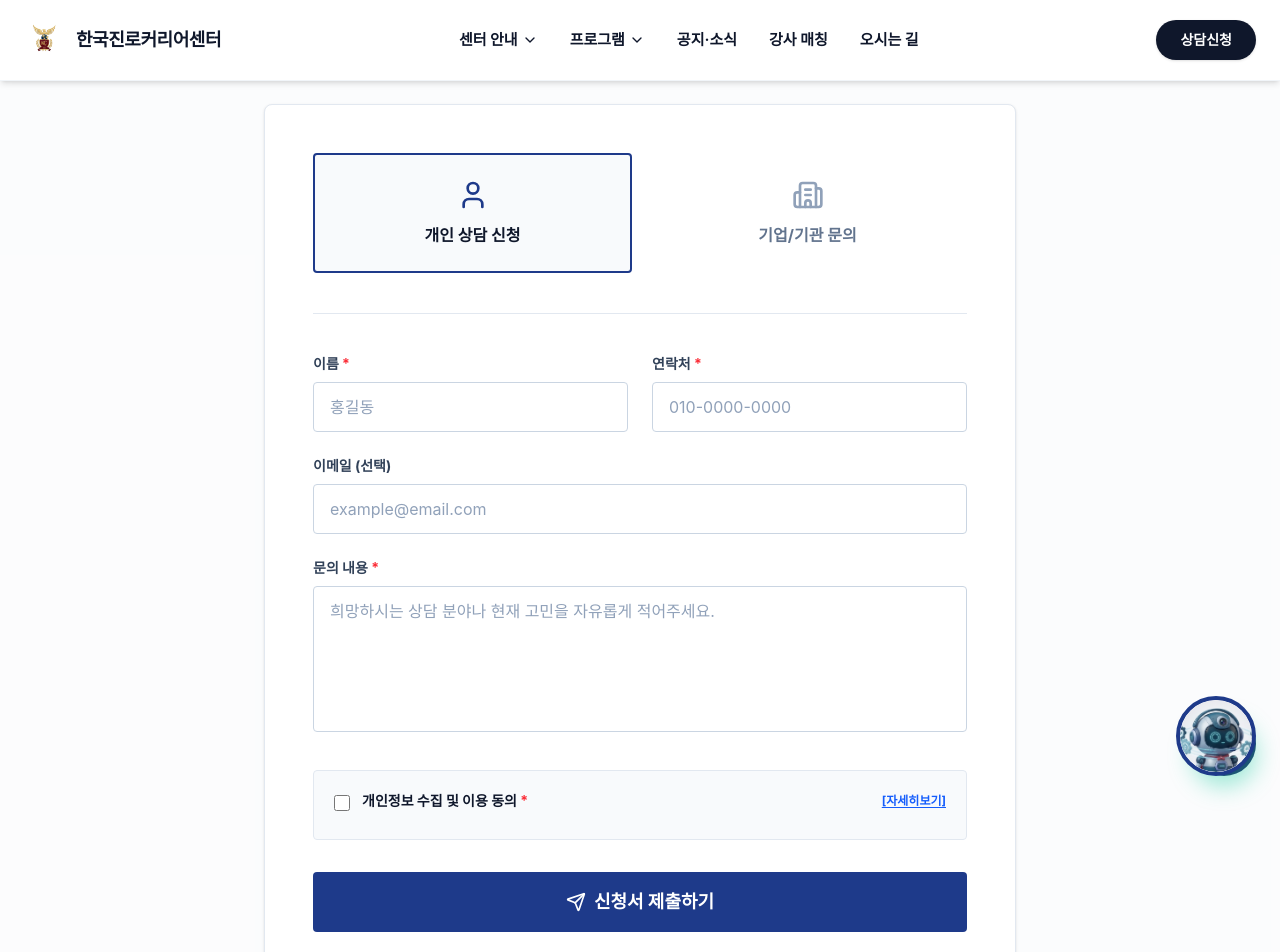
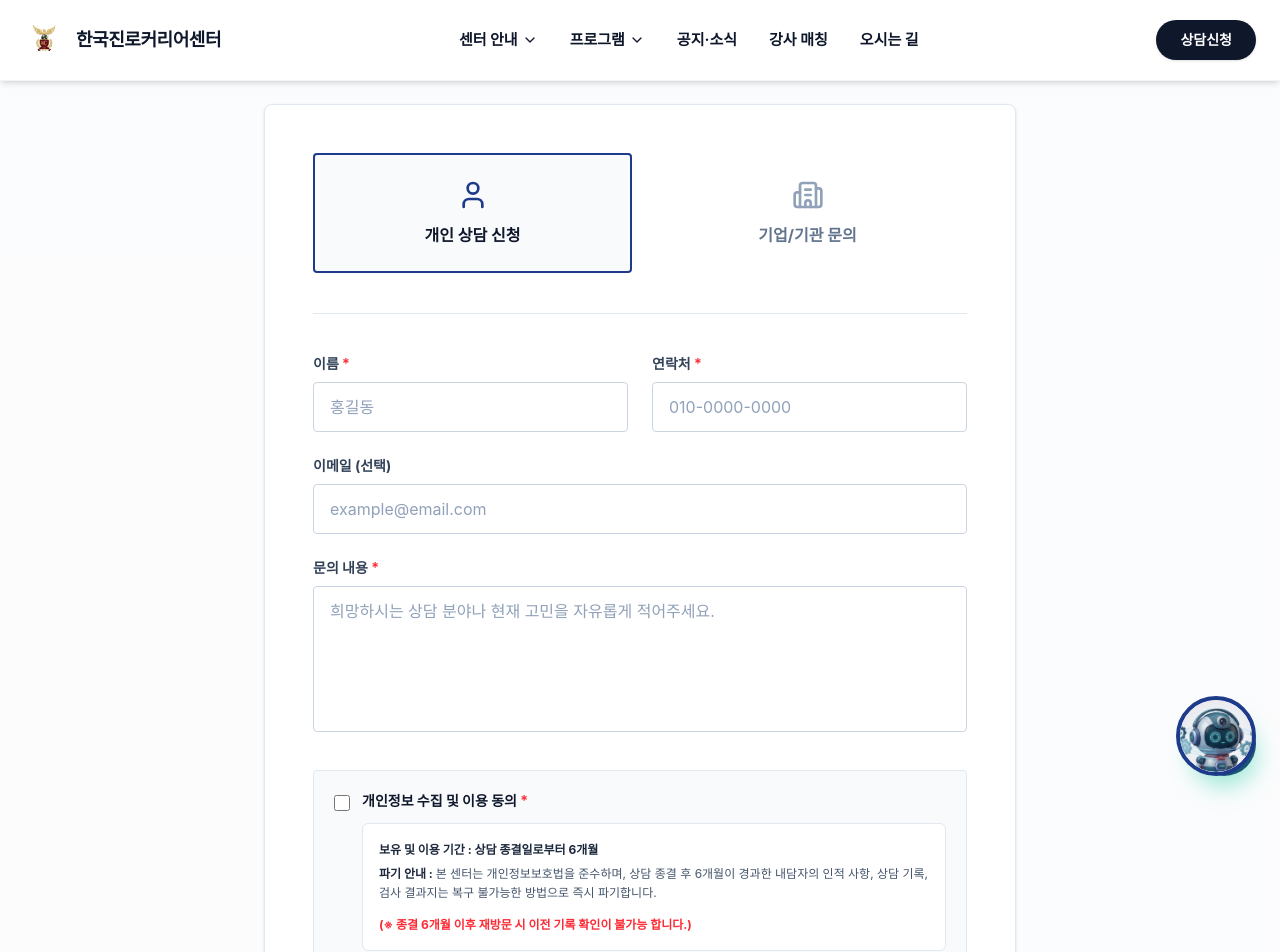
Before and after one commit to Minkkaeng/Korea-Career-Center, a Next.js app: page /apply in a window 1280 px wide. Shown: the top 952 px of the page. Built offline with nearby package versions, Linux system fonts and the light colour scheme.

Commit message:
style: remove detail view toggle and always show privacy content

```diff
--- a/approved-ui/pages/Apply.tsx
+++ b/approved-ui/pages/Apply.tsx
@@ -221,18 +221,8 @@ export default function Apply() {
                     <label htmlFor="privacy" className="font-bold text-slate-900 cursor-pointer">
                       개인정보 수집 및 이용 동의 <span className="text-red-500">*</span>
                     </label>
-                    <button
-                      type="button"
-                      onClick={() => {
-                        const el = document.getElementById('privacy-details');
-                        if (el) el.classList.toggle('hidden');
-                      }}
-                      className="text-xs text-blue-600 hover:text-blue-800 font-bold underline underline-offset-2"
-                    >
-                      [자세히보기]
-                    </button>
                   </div>
-                  <div id="privacy-details" className="hidden mt-3 p-4 bg-white border border-slate-200 rounded-md text-xs leading-relaxed">
+                  <div id="privacy-details" className="mt-3 p-4 bg-white border border-slate-200 rounded-md text-xs leading-relaxed">
                     <p className="font-bold text-slate-800 mb-1">보유 및 이용 기간 : 상담 종결일로부터 6개월</p>
                     <p className="mb-3">
                       <span className="font-bold text-slate-800">파기 안내 : </span>
```
